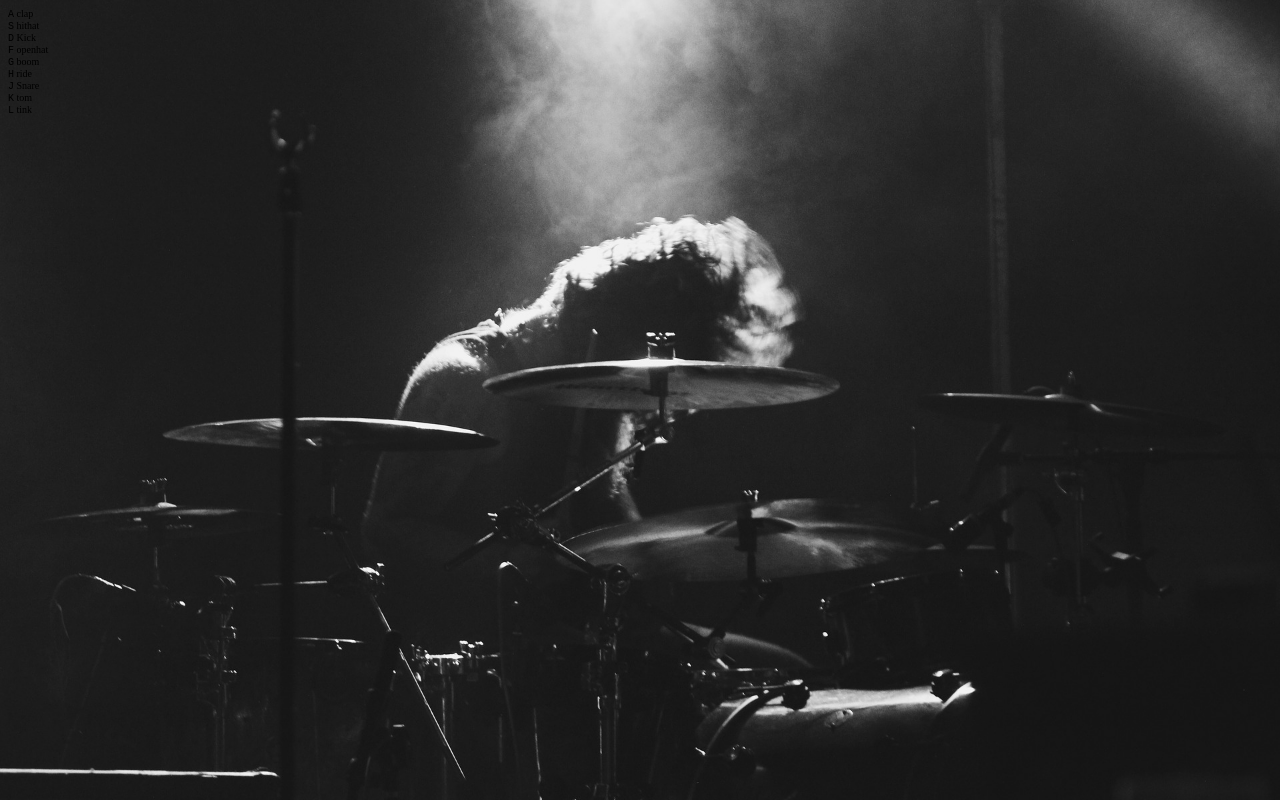
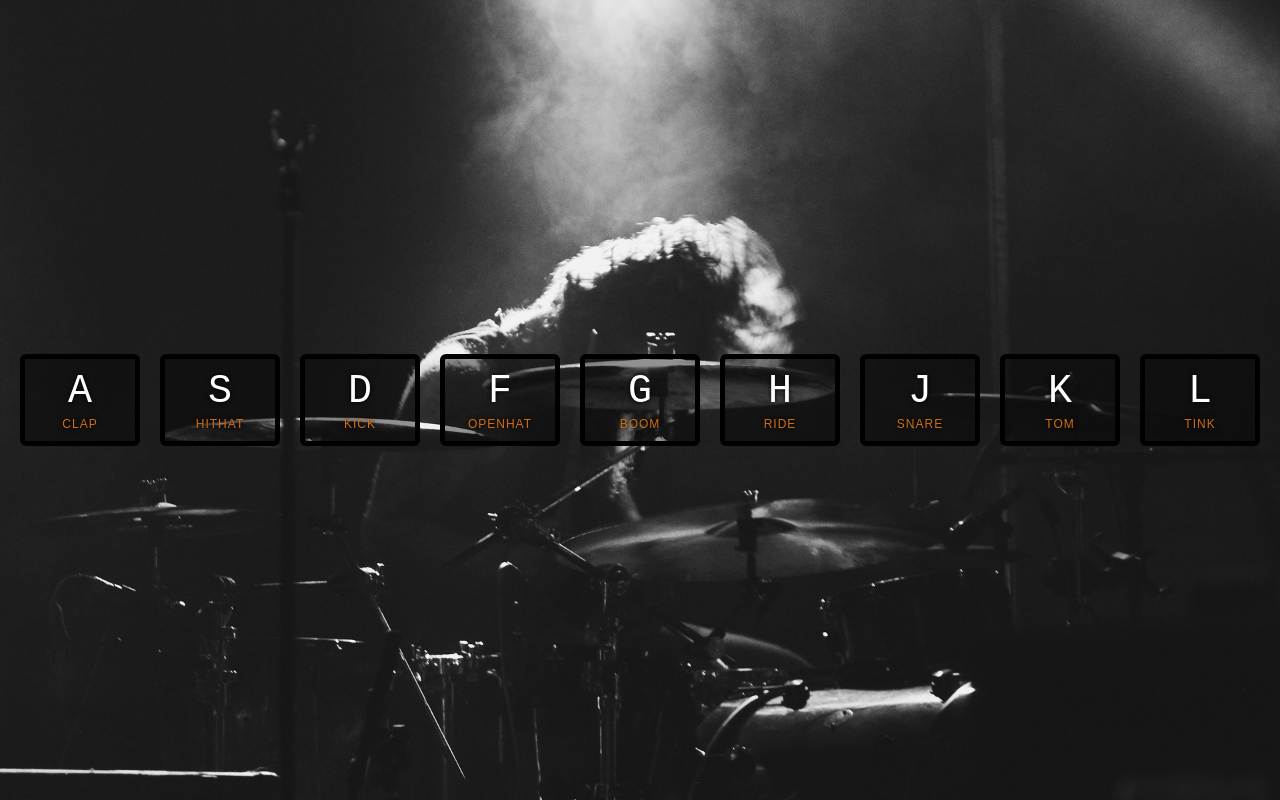
Before and after one commit to fahd-93/drum-kit, a plain HTML site: page index.html in a window 1280 px wide. Drawn offline with Linux system fonts and the light colour scheme.

Commit message:
styles has been added

```diff
--- a/style.css
+++ b/style.css
@@ -1,5 +1,51 @@
 html {
-    font-size: 10px;
-    background-size: cover;
-    background-image: url(drums.jpg);
-  }
+  font-size: 10px;
+  background-image: url(drums.jpg) ;
+  background-size: cover;
+}
+
+body,html {
+  margin: 0;
+  padding: 0;
+  font-family: sans-serif;
+}
+
+.keys {
+  display: flex;
+  flex: 1;
+  min-height: 100vh;
+  align-items: center;
+  justify-content: center;
+}
+
+.key {
+  border: .5rem solid black;
+  border-radius: .6rem;
+  margin: 1rem;
+  font-size: 1.5rem;
+  padding: 1rem .5rem;
+  transition: all .07s ease;
+  width: 10rem;
+  text-align: center;
+  color: white;
+  background: rgba(0,0,0,0.4);
+  text-shadow: 0 0 .5rem black;
+}
+
+.playing {
+  transform: scale(1.1);
+  border-color: #ffc600;
+  box-shadow: 0 0 1rem #ffc600;
+}
+
+kbd {
+  display: block;
+  font-size: 4rem;
+}
+
+.sound {
+  font-size: 1.2rem;
+  text-transform: uppercase;
+  letter-spacing: .1rem;
+  color: #cf6f15;
+}
```
Also changed, not shown: 10 other files.
